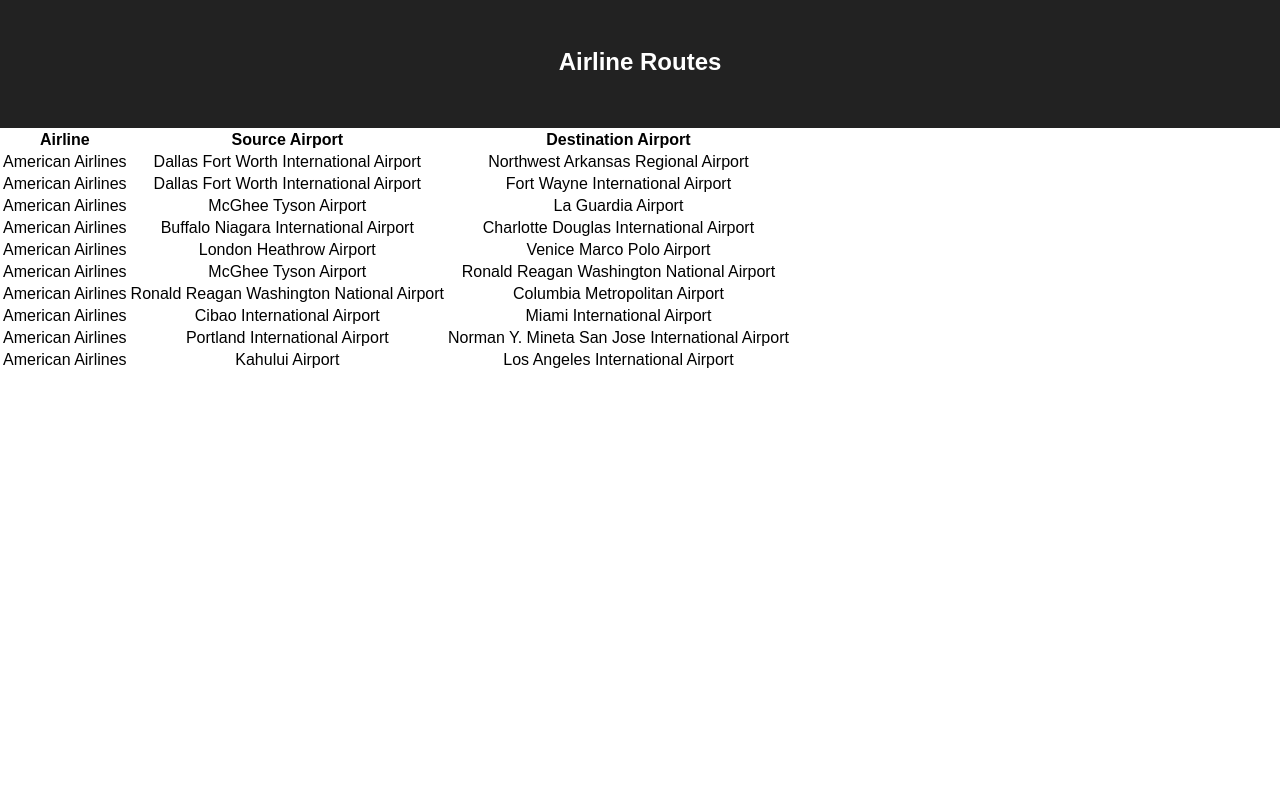
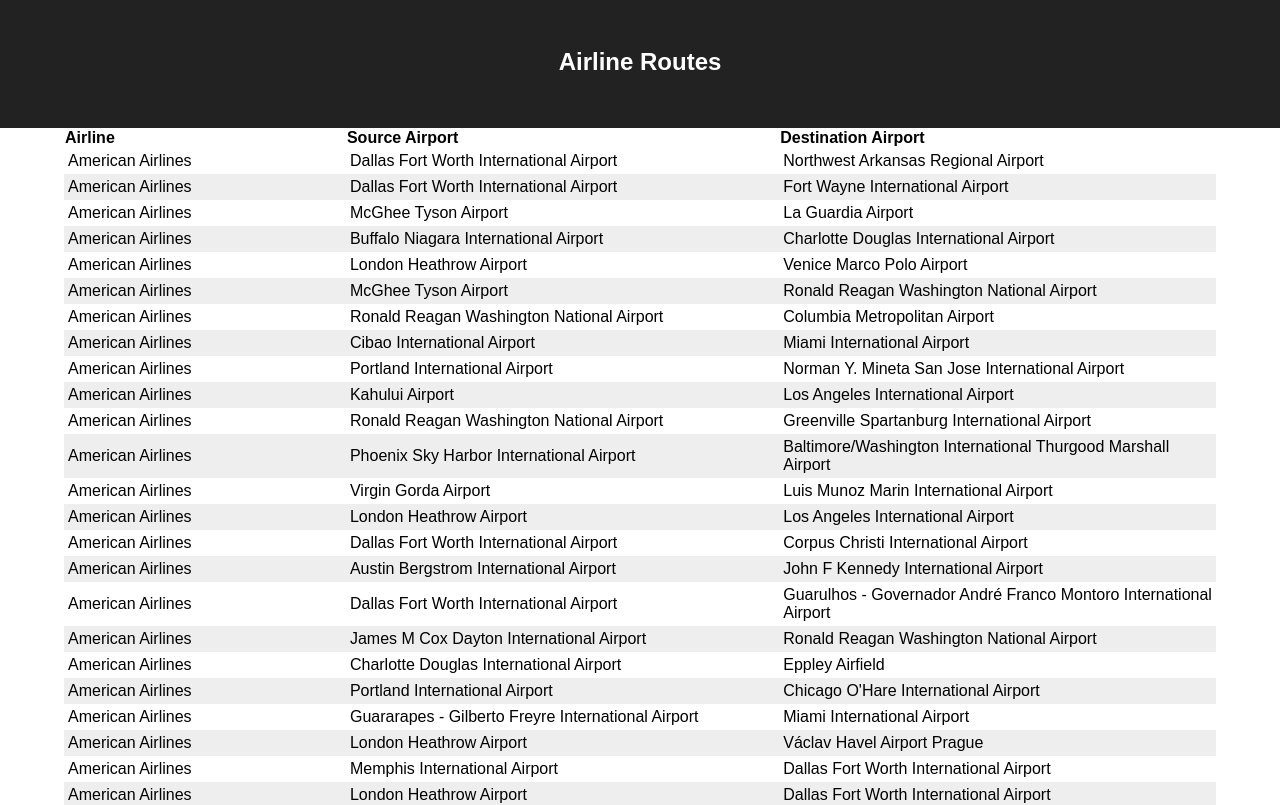
Before and after one commit to maxiappleton/airline-routes, a React (Create React App) app: page / in a window 1280 px wide. Shown: the top 805 px of the page. Built offline with nearby package versions, Linux system fonts and the light colour scheme.

Commit message:
extracted Table component

```diff
--- a/src/App.js
+++ b/src/App.js
@@ -2,12 +2,24 @@
 import './App.css';
 
 import data, { getAirportByCode, getAirlineById } from './data';
-
-// import Table from './components/Table';
+import Table from './components/Table';
 
 class App extends Component {
+
+  formatValue = (property, value) => {
+    if (property === 'airline') {
+      return getAirlineById(value);
+    } else {
+      return getAirportByCode(value);
+    }
+  };
+
   render() {
-    const sampleRoutes = data.routes.slice(0, 10);
+    const columns = [
+      { name: 'Airline', property: 'airline' },
+      { name: 'Source Airport', property: 'src' },
+      { name: 'Destination Airport', property: 'dest' },
+    ];
 
     return (
       <div className="app">
@@ -15,26 +27,7 @@
           <h1 className="title">Airline Routes</h1>
         </header>
         <section>
-          <table>
-            <thead>
-              <tr>
-                <th>Airline</th>
-                <th>Source Airport</th>
-                <th>Destination Airport</th>
-              </tr>
-            </thead>
-            <tbody>
-              {sampleRoutes.map(route => {
-                return (
-                  <tr key={JSON.stringify(route)}>
-                    <td>{getAirlineById(route.airline)}</td>
-                    <td>{getAirportByCode(route.src)}</td>
-                    <td>{getAirportByCode(route.dest)}</td>
-                  </tr>
-                );
-              })}
-            </tbody>
-          </table>
+          <Table className="routes-table" columns={columns} rows={data.routes} format={this.formatValue} />
         </section>
       </div>
     );
--- a/src/components/Table.js
+++ b/src/components/Table.js
@@ -2,10 +2,29 @@
 
 class Table extends Component {
   render() {
+    // const sampleRoutes = this.props.rows.slice(0, 10);
+
     return (
-      <div>
-        <p>I am a table!</p>
-      </div>
+      <table className="routes-table">
+        <thead>
+          <tr>
+            <th>{this.props.columns[0].name}</th>
+            <th>{this.props.columns[1].name}</th>
+            <th>{this.props.columns[2].name}</th>
+          </tr>
+        </thead>
+        <tbody>
+          {this.props.rows.map(route => {
+            return (
+              <tr key={JSON.stringify(route)}>
+                <td>{this.props.format(this.props.columns[0].property, route.airline)}</td>
+                <td>{this.props.format(this.props.columns[1].property, route.src)}</td>
+                <td>{this.props.format(this.props.columns[2].property, route.dest)}</td>
+              </tr>
+            );
+          })}
+        </tbody>
+      </table>
     );
   }
 }
```
